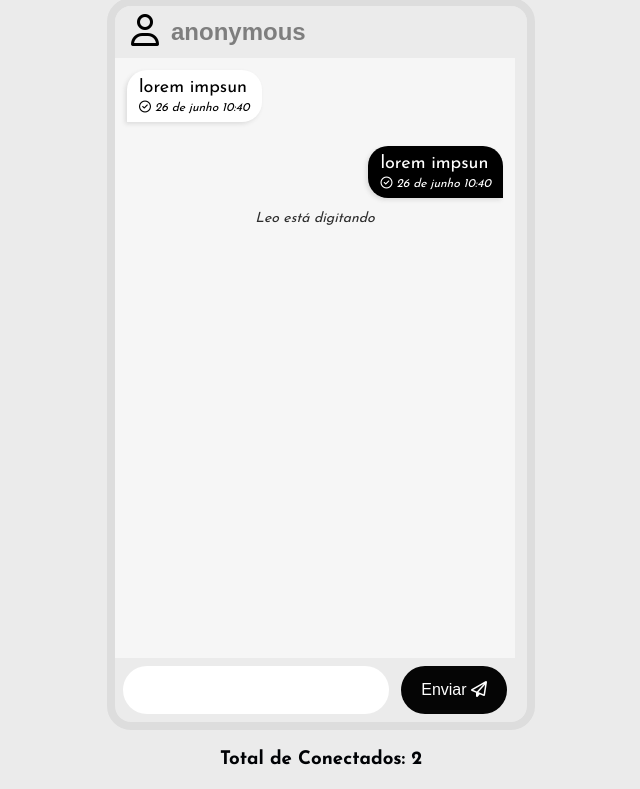
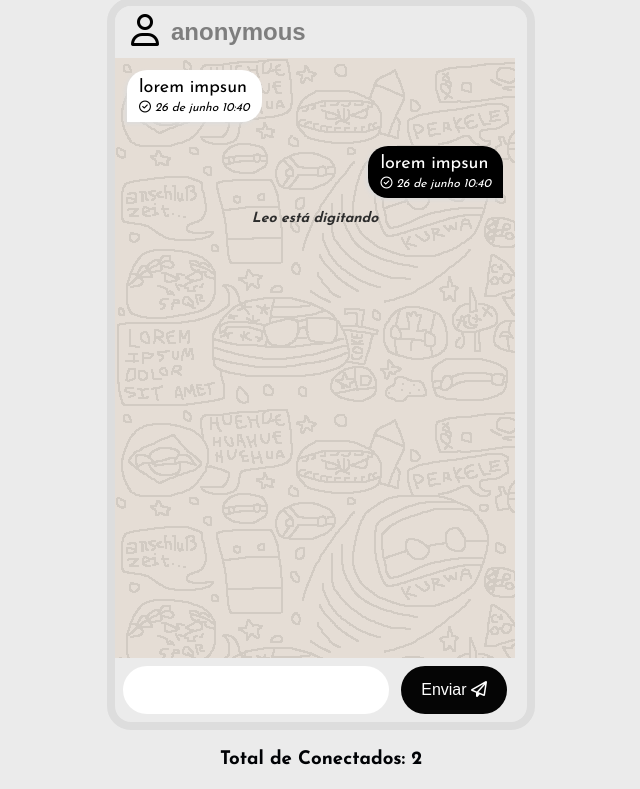
Before and after one commit to araujoleonardo310/IChat-Projeto, a website: page public/index.html in a window 1280 px wide. Shown: the part 78-867 px from the top of the page, without its empty margins (319-959 px from the left). Drawn offline with Linux system fonts and the light colour scheme.

Commit message:
adiciondo background e alteração no feedback

```diff
--- a/public/style.css
+++ b/public/style.css
@@ -59,7 +59,7 @@ body {
 .message-container {
     display: flex;
     flex-direction: column;
-    background-color: #f6f6f6;
+    background-image: url('/img/background-messeger.png');
     width: 400px;
     height: 600px;
     overflow-y: scroll;
@@ -98,6 +98,7 @@ body {
 
 .feedback {
     font-style: italic;
+    font-weight: 600;
     font-size: 14px;
     padding: 0px 16px 16px;
     color: #2d2d2d;
```
Also changed, not shown: img/background-messeger.png (added).
